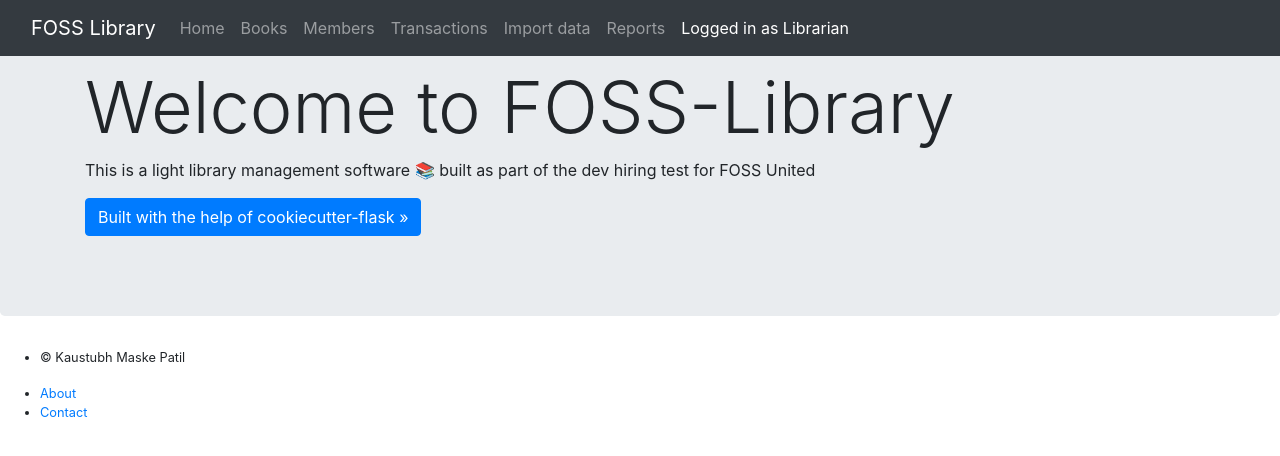
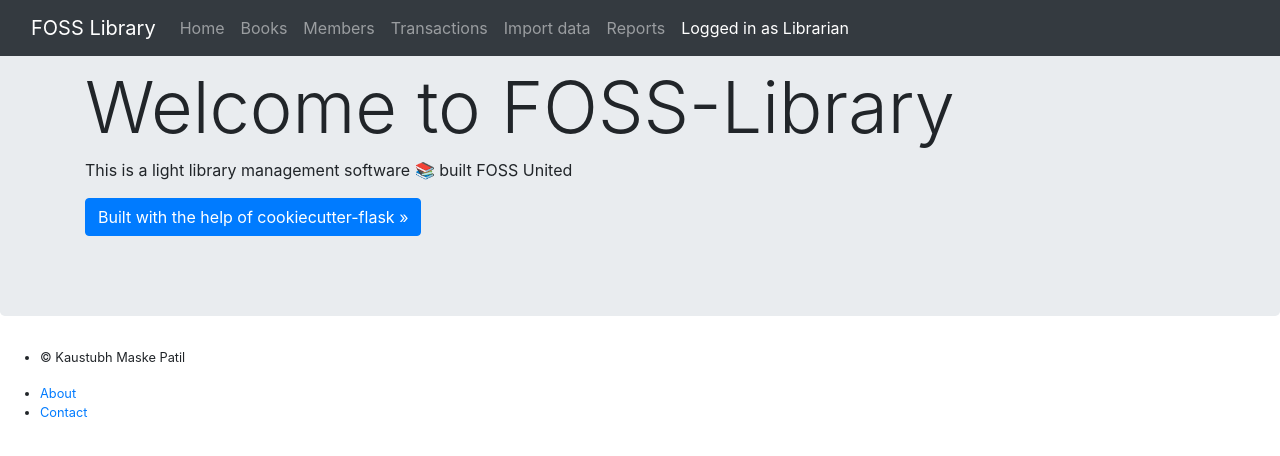
Before and after one commit to nikochiko/foss-library, a Flask app: template foss_library/templates/public/home.html in a window 1280 px wide. Shown: the top 456 px of the page. Run offline with Flask 2, Linux system fonts and the light colour scheme; the template is opened without the code that fills it, so the values that code supplies are empty; parts of the project's set-up code (start-up, migrations or seed data) failed here and were passed over; some libraries are stand-ins or nearby versions.

Commit message:
More generic message on homepage

```diff
--- a/foss_library/templates/public/home.html
+++ b/foss_library/templates/public/home.html
@@ -6,7 +6,7 @@
 
       <h1 class="display-3">Welcome to FOSS-Library</h1>
 
-      <p>This is a light library management software 📚 built as part of the dev hiring test for FOSS United</p>
+      <p>This is a light library management software 📚 built FOSS United</p>
       <p><a href="https://github.com/cookiecutter-flask/cookiecutter-flask" class="btn btn-primary btn-large">Built with the help of cookiecutter-flask &raquo;</a></p>
     </div>
 </div><!-- /.jumbotron -->
```
